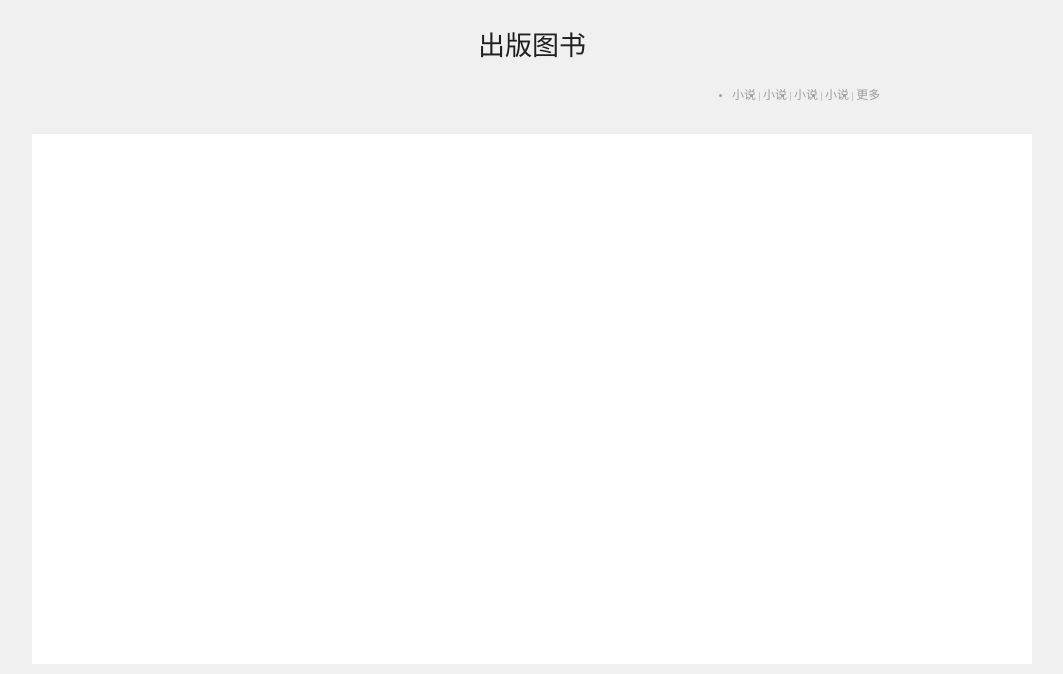
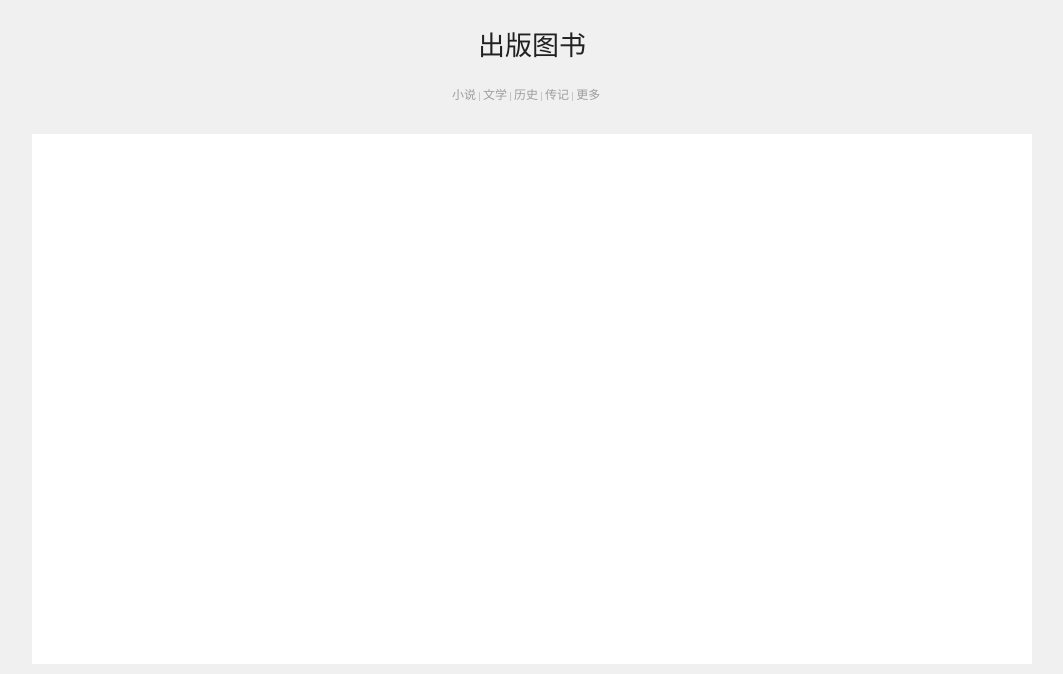
Before and after one commit to Jane42070/TianYue, a Django app: page /index in a window 1280 px wide. Shown: the part 418-1092 px from the top of the page, without its empty margins (108-1171 px from the left). Run offline with Django 3.2, Linux system fonts and the light colour scheme; data comes from the database, SQL or seed files in the repository.

Commit message:
Fixed conBtitle align problem

```diff
--- a/templates/users/index.html
+++ b/templates/users/index.html
@@ -252,6 +252,7 @@
 		.pubBook {
 			width: 100%;
 			height: 100px;
+			position: relative;
 			margin: 110px auto 0;
 		}
 
@@ -263,8 +264,11 @@
 		}
 
 		.pubBook .conBtitle ul {
-			margin: 0 50em 0;
-			width: 10em;
+			margin: 0 auto 0;
+			position: relative;
+			width: 200px;
+			height: 100%;
+			list-style: none;
 		}
 
 		.pubBook .conBtitle ul li {
@@ -340,11 +344,11 @@
 		<div class="conBtitle">
 			<h2>出版图书</h2>
 			<ul>
-				<li><a href="#">小说</a>&nbsp;|&nbsp;</li>
-				<li><a href="#">小说</a>&nbsp;|&nbsp;</li>
-				<li><a href="#">小说</a>&nbsp;|&nbsp;</li>
-				<li><a href="#">小说</a>&nbsp;|&nbsp;</li>
-				<li><a href="#">更多</a></li>
+				<li><a href="/classify&btype=小说&page=1">小说</a>&nbsp;|&nbsp;</li>
+				<li><a href="/classify&btype=文学&page=1">文学</a>&nbsp;|&nbsp;</li>
+				<li><a href="/classify&btype=历史&page=1">历史</a>&nbsp;|&nbsp;</li>
+				<li><a href="/classify&btype=传记&page=1">传记</a>&nbsp;|&nbsp;</li>
+				<li><a href="/classify&btype=小说&page=1">更多</a></li>
 			</ul>
 		</div>
 	</div>
```
